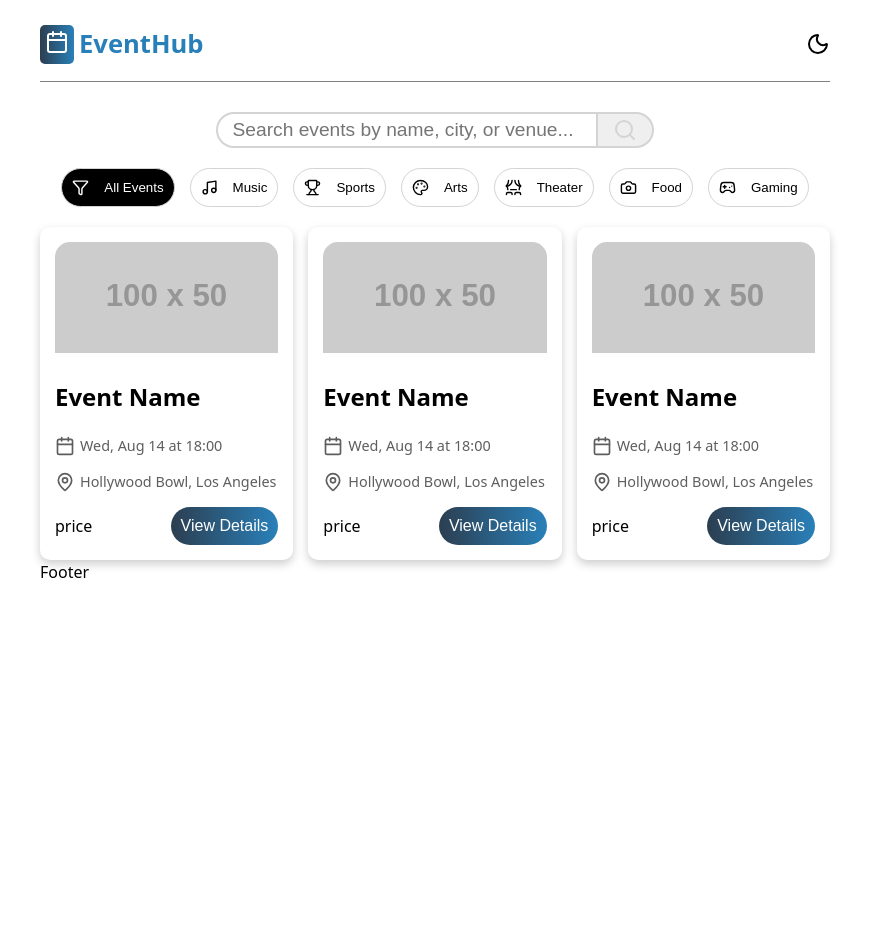
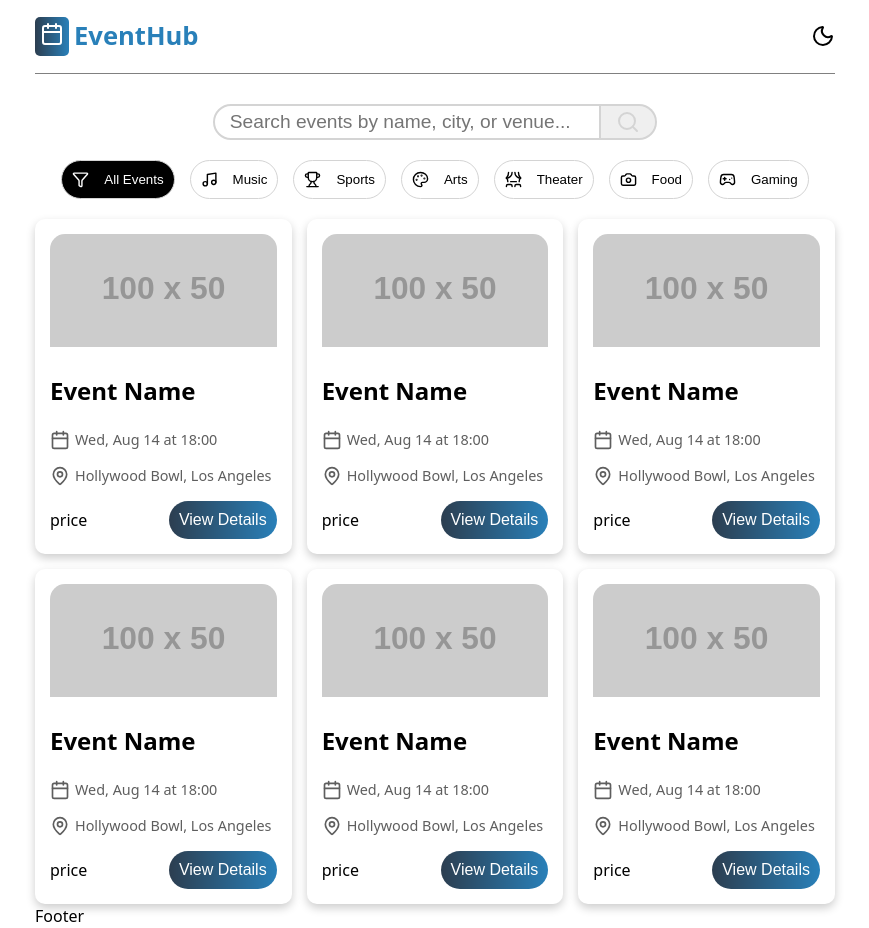
Before and after one commit to Eze-Medina/event-finder, a React (Vite) app: page / in a window 1280 px wide. Shown: the whole page, without its empty margins (205-1074 px from the left). Before the commit the page ends 800 px from the top, so only its background shows below. Built offline with nearby package versions, Linux system fonts and the light colour scheme.

Commit message:
fixed app min heigh

```diff
--- a/src/modules/events/components/gridEvent/GridEvent.jsx
+++ b/src/modules/events/components/gridEvent/GridEvent.jsx
@@ -7,6 +7,9 @@ export const GridEvent = () => {
         <Card/>
         <Card/>
         <Card/>
+        <Card/>
+        <Card/>
+        <Card/>
     </div>
   )
 }
--- a/src/router/app.module.css
+++ b/src/router/app.module.css
@@ -2,6 +2,7 @@
   display: grid;
   grid-template-columns: 0.3fr 1fr 0.3fr;
   justify-content: center;
+  min-height: 100vh;
 }
 
 .content {
--- a/src/styles.css
+++ b/src/styles.css
@@ -8,3 +8,7 @@
   -webkit-font-smoothing: antialiased;
   -moz-osx-font-smoothing: grayscale;
 }
+
+body {
+  margin: 0px;
+}
```
